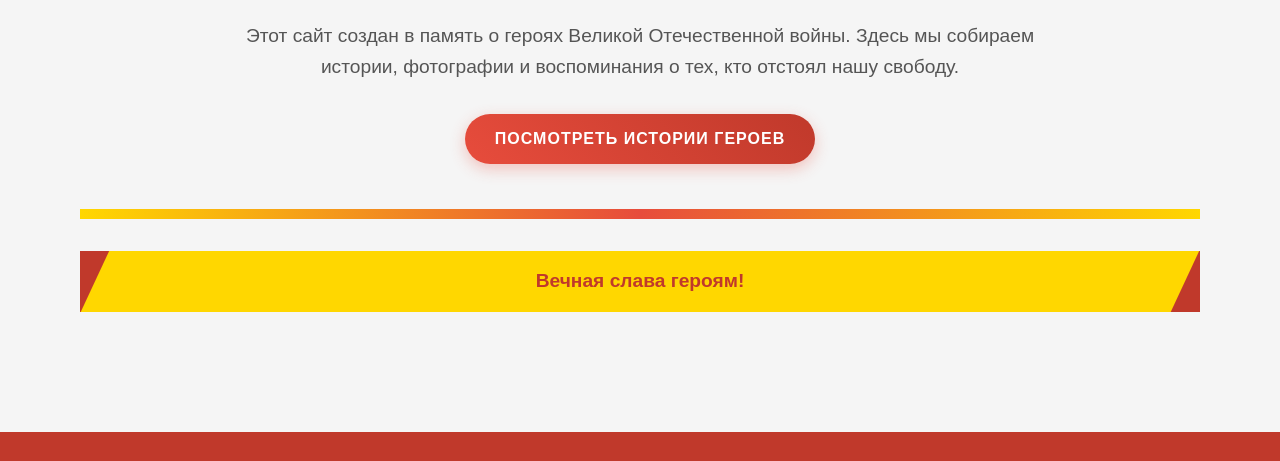
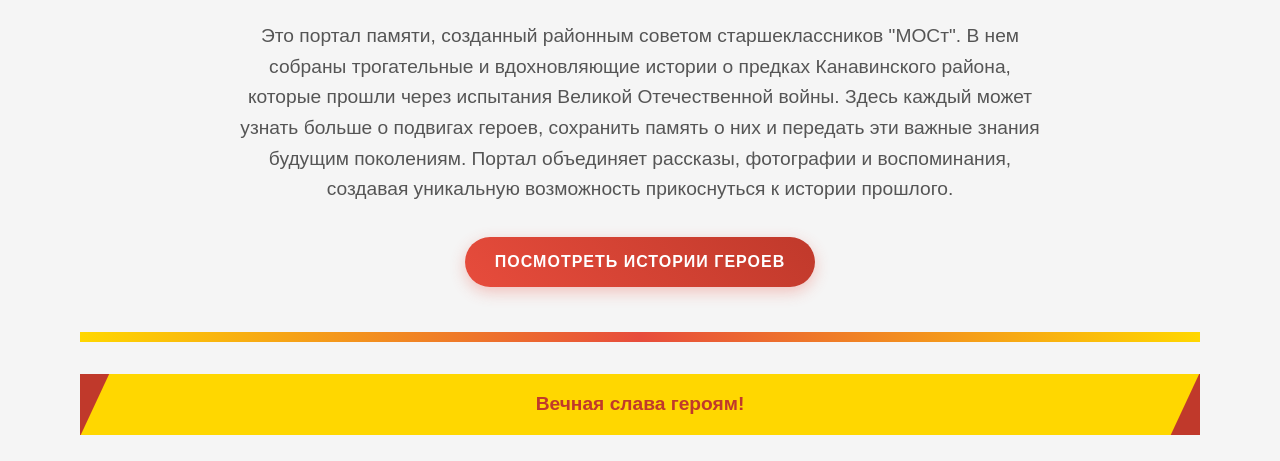
Before and after one commit to memoryportal/memoryportal, a plain HTML site: page index.html in a window 1280 px wide. Shown: the part 304-765 px from the top of the page. Drawn offline with Linux system fonts and the light colour scheme.

Commit message:
Update index.html
Signed-off-by: memoryportal <arseniibaralinskii1@gmail.com>

```diff
--- a/index.html
+++ b/index.html
@@ -645,7 +645,7 @@
         <div id="home" class="page active">
             <div class="hero">
                 <h2>9 мая - День Великой Победы!</h2>
-                <p>Этот сайт создан в память о героях Великой Отечественной войны. Здесь мы собираем истории, фотографии и воспоминания о тех, кто отстоял нашу свободу.</p>
+                <p>Это портал памяти, созданный районным советом старшеклассников "МОСт". В нем собраны трогательные и вдохновляющие истории о предках Канавинского района, которые прошли через испытания Великой Отечественной войны. Здесь каждый может узнать больше о подвигах героев, сохранить память о них и передать эти важные знания будущим поколениям. Портал объединяет рассказы, фотографии и воспоминания, создавая уникальную возможность прикоснуться к истории прошлого.</p>
                 <a href="#" class="btn menu-link" data-page="stories">Посмотреть истории героев</a>
             </div>
 
```
